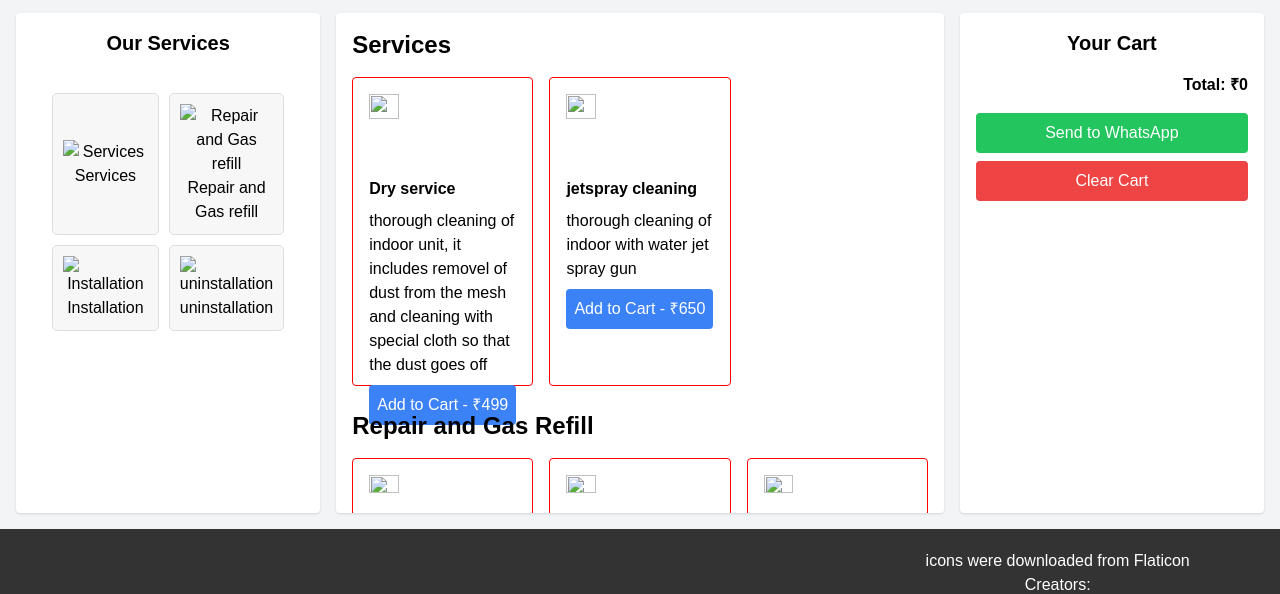
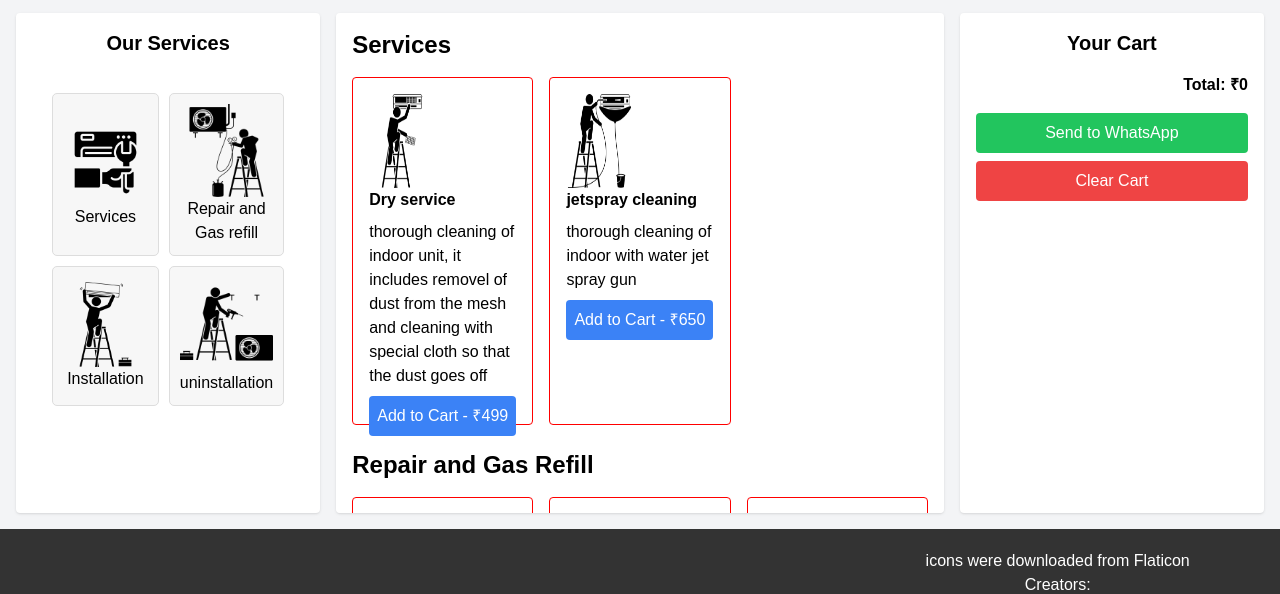
Before and after one commit to Mahmoodtaha75/Reformservices-AC-, a plain HTML site: page index.html in a window 1280 px wide. Shown: the part 703-1297 px from the top of the page. Drawn offline with nearby package versions, Linux system fonts and the light colour scheme; the site is published under a folder, as on GitHub Pages, so addresses that start at the root find nothing.

Commit message:
Update index.html

```diff
--- a/index.html
+++ b/index.html
@@ -54,9 +54,9 @@
     </div>
     <!-- Slideshow -->
     <section class="slideshow relative">
-        <div class="slide active" style="background-image: url('/imgs/img1.jpeg')"></div>
-        <div class="slide" style="background-image: url('/imgs/img2.jpeg')"></div>
-        <div class="slide" style="background-image: url('/imgs/img3.jpeg')"></div>
+        <div class="slide active" style="background-image: url('./imgs/img1.jpeg')"></div>
+        <div class="slide" style="background-image: url('./imgs/img2.jpeg')"></div>
+        <div class="slide" style="background-image: url('./imgs/img3.jpeg')"></div>
 
         <div class="absolute inset-0 bg-black bg-opacity-50 flex items-center justify-center">
             <div class="text-center text-white p-8 rounded-lg">
@@ -76,13 +76,13 @@
         <div class="left-side-services-box w-1/4 bg-white p-4 rounded shadow mr-4">
             <h3 class="text-xl font-bold mb-4 text-center">Our Services</h3>
             <div class="grid-container">
-                <button><img src="/imgs/ACservices.png" alt="Services"><span class="small-span">Services</span></button>
-                <button><img src="/imgs/gas-refill-repair.png" alt="Repair and Gas refill"><span
+                <button><img src="./imgs/ACservices.png" alt="Services"><span class="small-span">Services</span></button>
+                <button><img src="./imgs/gas-refill-repair.png" alt="Repair and Gas refill"><span
                         class="small-span">Repair and Gas
                         refill</span></button>
-                <button><img src="/imgs/installationAC.png" alt="Installation"><span
+                <button><img src="./imgs/installationAC.png" alt="Installation"><span
                         class="small-span">Installation</span></button>
-                <button><img src="/imgs/uninstallation.png" alt="uninstallation"><span
+                <button><img src="./imgs/uninstallation.png" alt="uninstallation"><span
                         class="small-span">uninstallation</span></button>
             </div>
         </div>
@@ -93,7 +93,7 @@
                 <h2 class="text-2xl font-bold mb-4">Services</h2>
                 <div class="grid md:grid-cols-3 gap-4">
                     <div class="border p-4 rounded">
-                        <img src="/imgs/drycleaning.png" alt="" class="mid-img-services">
+                        <img src="./imgs/drycleaning.png" alt="" class="mid-img-services">
                         <h4 class="font-bold mb-2">Dry service</h4>
                         <p class="mb-2">thorough cleaning of indoor unit, it includes removel of dust from the mesh and
                             cleaning with special cloth so that the dust goes off</p>
@@ -103,7 +103,7 @@
                         </button>
                     </div>
                     <div class="border p-4 rounded">
-                        <img src="/imgs/jetspraywater.png" alt="" class="mid-img-services">
+                        <img src="./imgs/jetspraywater.png" alt="" class="mid-img-services">
                         <h4 class="font-bold mb-2">jetspray cleaning</h4>
                         <p class="mb-2">thorough cleaning of indoor with water jet spray gun</p>
                         <button onclick="addToCart('jet spray cleaning', 1, 650)"
@@ -117,7 +117,7 @@
                 <h2 class="text-2xl font-bold mb-4">Repair and Gas Refill</h2>
                 <div class="grid md:grid-cols-3 gap-4">
                     <div class="border p-4 rounded">
-                        <img src="/imgs/repair.png" alt="" class="mid-img-repairgas">
+                        <img src="./imgs/repair.png" alt="" class="mid-img-repairgas">
                         <h4 class="font-bold mb-2">AC less/no cooling repair</h4>
                         <p class="mb-2">complete check-up to identify issues before repair</p>
                         <button onclick="addToCart('AC less/no cooling repair', 1, 219)"
@@ -126,7 +126,7 @@
                         </button>
                     </div>
                     <div class="border p-4 rounded">
-                        <img src="/imgs/electric_problem.png" alt="" class="mid-img-repairgas">
+                        <img src="./imgs/electric_problem.png" alt="" class="mid-img-repairgas">
                         <h4 class="font-bold mb-2">AC power issue Repair</h4>
                         <p class="mb-2">complete check-up to identify issues before repair</p>
                         <button onclick="addToCart('AC power issue Repair', 1, 219)"
@@ -135,7 +135,7 @@
                         </button>
                     </div>
                     <div class="border p-4 rounded">
-                        <img src="/imgs/Ac smell-noise.png" alt="" class="mid-img-repairgas">
+                        <img src="./imgs/Ac smell-noise.png" alt="" class="mid-img-repairgas">
                         <h4 class="font-bold mb-2">AC noise/smell repair</h4>
                         <p class="mb-2">complete check-up to identify issues before repair</p>
                         <button onclick="addToCart('AC noise/smell repair', 1, 219)"
@@ -144,7 +144,7 @@
                         </button>
                     </div>
                     <div class="border p-4 rounded">
-                        <img src="/imgs/waterleak.png" alt="water leakage problem" class="mid-img-repairgas">
+                        <img src="./imgs/waterleak.png" alt="water leakage problem" class="mid-img-repairgas">
                         <h4 class="font-bold mb-2">AC Water leakage repair</h4>
                         <p class="mb-2">complete check-up to identify issues before repair</p>
                         <button onclick="addToCart('AC Water leakage repair', 1, 219)"
@@ -153,7 +153,7 @@
                         </button>
                     </div>
                     <div class="border p-4 rounded">
-                        <img src="/imgs/gas-refill-repair.png" alt="Gas" class="mid-img-repairgas">
+                        <img src="./imgs/gas-refill-repair.png" alt="Gas" class="mid-img-repairgas">
                         <h4 class="font-bold mb-2">AC gas leak repair and refill</h4>
                         <p class="mb-2">complete check-up to identify issues before repair</p>
                         <button onclick="addToCart('AC gas leak repair and refill', 1, 219)"
@@ -167,7 +167,7 @@
                 <h2 class="text-2xl font-bold mb-4">Installation</h2>
                 <div class="grid md:grid-cols-3 gap-4">
                     <div class="border p-4 rounded">
-                        <img src="/imgs/split-AC.png" alt="Split-AC-Installation">
+                        <img src="./imgs/split-AC.png" alt="Split-AC-Installation">
                         <h4 class="font-bold mb-2">Split AC Installation</h4>
                         <button onclick="addToCart('Split AC Installation', 1, 2000)"
                             class="bg-blue-500 text-white p-2 rounded hover:bg-blue-600">
@@ -175,7 +175,7 @@
                         </button>
                     </div>
                     <div class="border p-4 rounded">
-                        <img src="/imgs/window-ac.png" alt="Split-AC-UnInstallation">
+                        <img src="./imgs/window-ac.png" alt="Split-AC-UnInstallation">
                         <h4 class="font-bold mb-2">Window AC installation</h4>
                         <button onclick="addToCart('Window AC installation', 1, 2000)"
                             class="bg-blue-500 text-white p-2 rounded hover:bg-blue-600">
@@ -188,7 +188,7 @@
                 <h2 class="text-2xl font-bold mb-4">uninstallation</h2>
                 <div class="grid md:grid-cols-3 gap-4">
                     <div class="border p-4 rounded">
-                        <img src="/imgs/uninstallation.png" alt="window-ac-installation">
+                        <img src="./imgs/uninstallation.png" alt="window-ac-installation">
                         <h4 class="font-bold mb-2">Split AC UnInstallation</h4>
                         <button onclick="addToCart('Split AC UnInstallation', 1, 900)"
                             class="bg-blue-500 text-white p-2 rounded hover:bg-blue-600">
@@ -196,7 +196,7 @@
                         </button>
                     </div>
                     <div class="border p-4 rounded">
-                        <img src="/imgs/uninstallingwindowac.png" alt="uninstalling-window-ac">
+                        <img src="./imgs/uninstallingwindowac.png" alt="uninstalling-window-ac">
                         <h4 class="font-bold mb-2">Window AC uninstallation</h4>
                         <button onclick="addToCart('Window AC uninstallation', 1, 900)"
                             class="bg-blue-500 text-white p-2 rounded hover:bg-blue-600">
```
